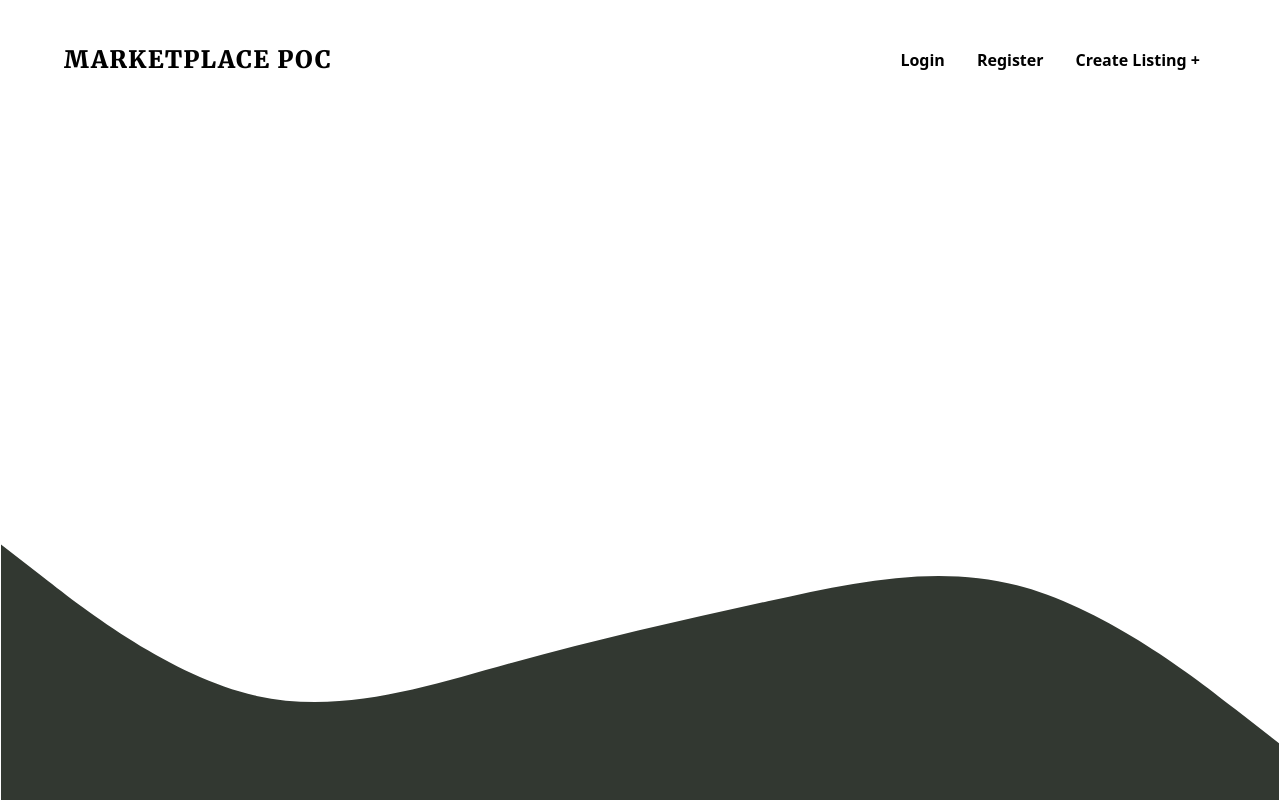
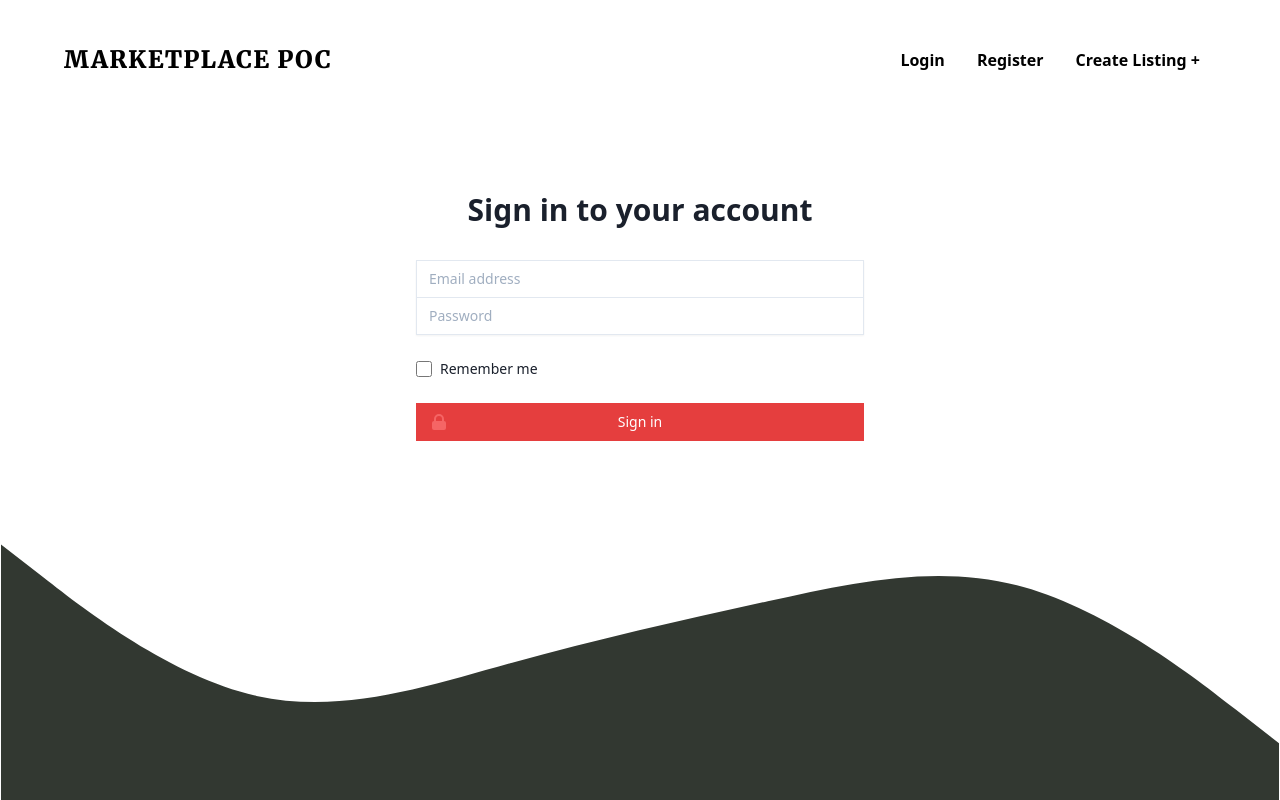
Before and after one commit to MrSunshyne/marketplace-poc, a Vue app: page /login in a window 1280 px wide. Built offline with nearby package versions, Linux system fonts and the light colour scheme.

Commit message:
created register and login pages

```diff
--- a/src/router/index.js
+++ b/src/router/index.js
@@ -3,7 +3,8 @@
 import PageHome from "../views/PageHome.vue";
 import PageDetail from "../views/PageDetail.vue";
 import PageCreate from "../views/PageCreate.vue";
-
+import PageLogin from "../views/PageLogin.vue";
+import PageRegister from "../views/PageRegister.vue";
 Vue.use(VueRouter);
 
 const routes = [
@@ -22,6 +23,16 @@
     name: "detail",
     component: PageDetail,
   },
+  {
+    path: "/login",
+    name: "login",
+    component: PageLogin,
+  },
+  {
+    path: "/register",
+    name: "register",
+    component: PageRegister,
+  },
 ];
 
 const router = new VueRouter({
--- /dev/null
+++ b/src/views/PageLogin.vue
@@ -0,0 +1,86 @@
+<template>
+  <div>
+    <div
+      class="flex items-center justify-center bg-gray-50 py-12 px-4 sm:px-6 lg:px-8"
+    >
+      <div class="max-w-md w-full">
+        <div>
+          <h2
+            class="mt-6 text-center text-3xl leading-9 font-extrabold text-gray-900"
+          >
+            Sign in to your account
+          </h2>
+        </div>
+        <form class="mt-8" action="#" method="POST">
+          <input type="hidden" name="remember" value="true" />
+          <div class="rounded-md shadow-sm">
+            <div>
+              <input
+                aria-label="Email address"
+                name="email"
+                type="email"
+                required
+                class="appearance-none rounded-none relative block w-full px-3 py-2 border border-gray-300 placeholder-gray-500 text-gray-900 rounded-t-md focus:outline-none focus:shadow-outline-blue focus:border-blue-300 focus:z-10 sm:text-sm sm:leading-5"
+                placeholder="Email address"
+              />
+            </div>
+            <div class="-mt-px">
+              <input
+                aria-label="Password"
+                name="password"
+                type="password"
+                required
+                class="appearance-none rounded-none relative block w-full px-3 py-2 border border-gray-300 placeholder-gray-500 text-gray-900 rounded-b-md focus:outline-none focus:shadow-outline-blue focus:border-blue-300 focus:z-10 sm:text-sm sm:leading-5"
+                placeholder="Password"
+              />
+            </div>
+          </div>
+
+          <div class="mt-6 flex items-center justify-between">
+            <div class="flex items-center">
+              <input
+                id="remember_me"
+                type="checkbox"
+                class="form-checkbox h-4 w-4 text-red-600 transition duration-150 ease-in-out"
+              />
+              <label
+                for="remember_me"
+                class="ml-2 block text-sm leading-5 text-gray-900"
+              >
+                Remember me
+              </label>
+            </div>
+          </div>
+
+          <div class="mt-6">
+            <button
+              type="submit"
+              class="group relative w-full flex justify-center py-2 px-4 border border-transparent text-sm leading-5 font-medium rounded-md text-white bg-red-600 hover:bg-red-500 focus:outline-none focus:border-red-700 focus:shadow-outline-red active:bg-red-700 transition duration-150 ease-in-out"
+            >
+              <span class="absolute left-0 inset-y-0 flex items-center pl-3">
+                <svg
+                  class="h-5 w-5 text-red-500 group-hover:text-red-400 transition ease-in-out duration-150"
+                  fill="currentColor"
+                  viewBox="0 0 20 20"
+                >
+                  <path
+                    fill-rule="evenodd"
+                    d="M5 9V7a5 5 0 0110 0v2a2 2 0 012 2v5a2 2 0 01-2 2H5a2 2 0 01-2-2v-5a2 2 0 012-2zm8-2v2H7V7a3 3 0 016 0z"
+                    clip-rule="evenodd"
+                  />
+                </svg>
+              </span>
+              Sign in
+            </button>
+          </div>
+        </form>
+      </div>
+    </div>
+  </div>
+</template>
+
+<script>
+export default {};
+</script>
+
+<style lang="scss" scoped></style>
--- /dev/null
+++ b/src/views/PageRegister.vue
@@ -0,0 +1,86 @@
+<template>
+  <div>
+    <div
+      class="flex items-center justify-center bg-gray-50 py-12 px-4 sm:px-6 lg:px-8"
+    >
+      <div class="max-w-md w-full">
+        <div>
+          <h2
+            class="mt-6 text-center text-3xl leading-9 font-extrabold text-gray-900"
+          >
+            Create a new account
+          </h2>
+        </div>
+        <form class="mt-8" action="#" method="POST">
+          <input type="hidden" name="remember" value="true" />
+          <div class="rounded-md shadow-sm">
+            <div>
+              <input
+                aria-label="Email address"
+                name="email"
+                type="email"
+                required
+                class="appearance-none rounded-none relative block w-full px-3 py-2 border border-gray-300 placeholder-gray-500 text-gray-900 rounded-t-md focus:outline-none focus:shadow-outline-blue focus:border-blue-300 focus:z-10 sm:text-sm sm:leading-5"
+                placeholder="Email address"
+              />
+            </div>
+            <div class="-mt-px">
+              <input
+                aria-label="Password"
+                name="password"
+                type="password"
+                required
+                class="appearance-none rounded-none relative block w-full px-3 py-2 border border-gray-300 placeholder-gray-500 text-gray-900 rounded-b-md focus:outline-none focus:shadow-outline-blue focus:border-blue-300 focus:z-10 sm:text-sm sm:leading-5"
+                placeholder="Password"
+              />
+            </div>
+          </div>
+
+          <div class="mt-6 flex items-center justify-between">
+            <div class="flex items-center">
+              <input
+                id="remember_me"
+                type="checkbox"
+                class="form-checkbox h-4 w-4 text-red-600 transition duration-150 ease-in-out"
+              />
+              <label
+                for="remember_me"
+                class="ml-2 block text-sm leading-5 text-gray-900"
+              >
+                Remember me
+              </label>
+            </div>
+          </div>
+
+          <div class="mt-6">
+            <button
+              type="submit"
+              class="group relative w-full flex justify-center py-2 px-4 border border-transparent text-sm leading-5 font-medium rounded-md text-white bg-red-600 hover:bg-red-500 focus:outline-none focus:border-red-700 focus:shadow-outline-red active:bg-red-700 transition duration-150 ease-in-out"
+            >
+              <span class="absolute left-0 inset-y-0 flex items-center pl-3">
+                <svg
+                  class="h-5 w-5 text-red-500 group-hover:text-red-400 transition ease-in-out duration-150"
+                  fill="currentColor"
+                  viewBox="0 0 20 20"
+                >
+                  <path
+                    fill-rule="evenodd"
+                    d="M5 9V7a5 5 0 0110 0v2a2 2 0 012 2v5a2 2 0 01-2 2H5a2 2 0 01-2-2v-5a2 2 0 012-2zm8-2v2H7V7a3 3 0 016 0z"
+                    clip-rule="evenodd"
+                  />
+                </svg>
+              </span>
+              Continue
+            </button>
+          </div>
+        </form>
+      </div>
+    </div>
+  </div>
+</template>
+
+<script>
+export default {};
+</script>
+
+<style lang="scss" scoped></style>
```
